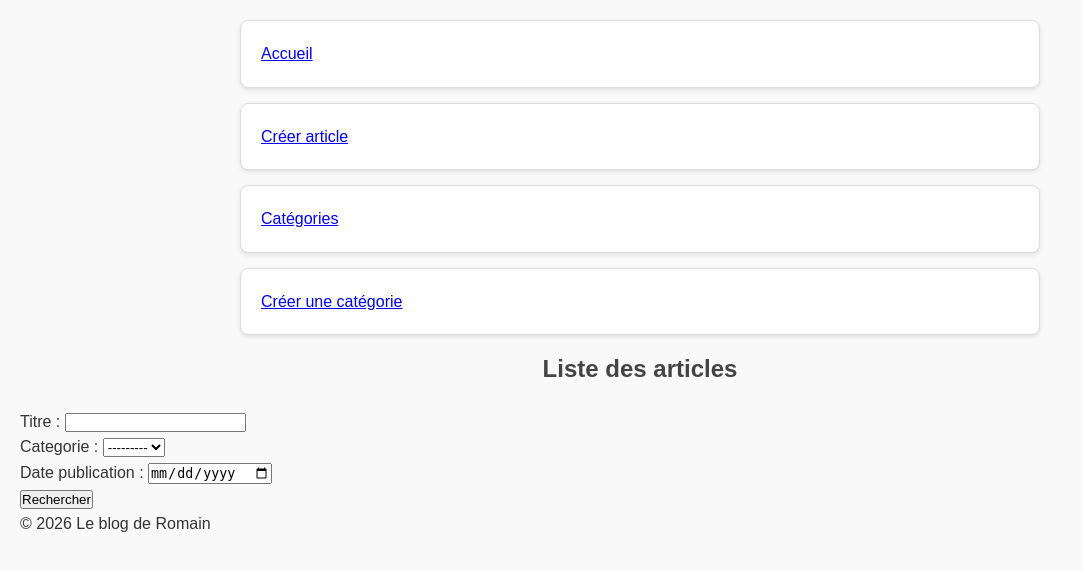
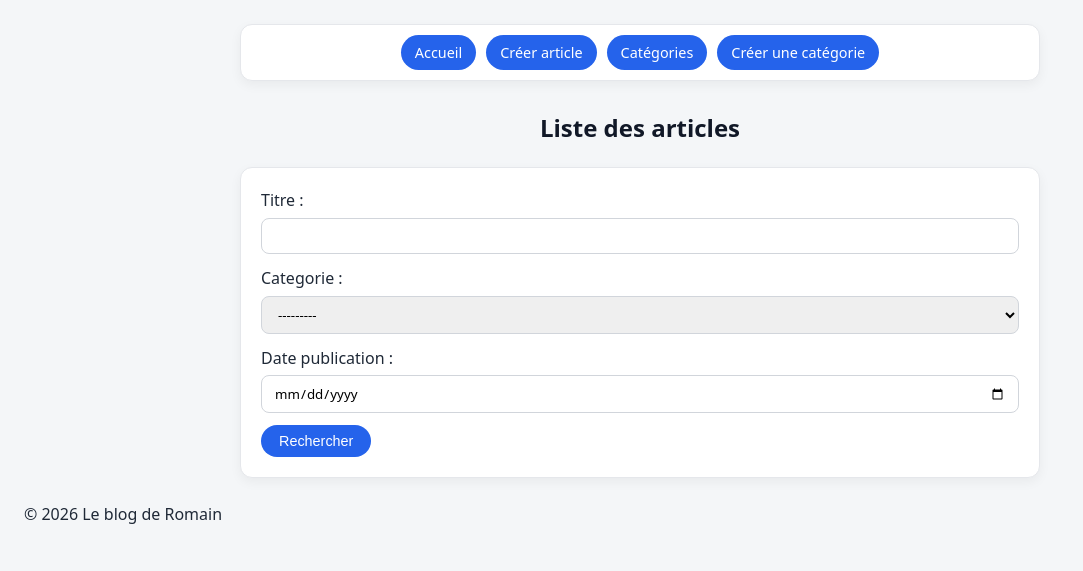
Before and after one commit to romainravasini-del/MyBlog, a Django app: page /blog/ in a window 1280 px wide. Shown: the top 571 px of the page, without its empty margins (0-1083 px from the left). Run offline with Django 5.2, Linux system fonts and the light colour scheme; data that the repository does not hold is empty.

Commit message:
Fin moins moche

```diff
--- a/MyBlog/urls.py
+++ b/MyBlog/urls.py
@@ -16,8 +16,10 @@ Including another URLconf
 """
 from django.contrib import admin
 from django.urls import path, include
+from django.views.generic import TemplateView
 
 urlpatterns = [
+    path('', TemplateView.as_view(template_name='accueil.html'), name='accueil'),
     path('admin/', admin.site.urls),
     path('blog/', include('blog.urls')),
 ]
--- a/blog/templates/blog/liste_articles.html
+++ b/blog/templates/blog/liste_articles.html
@@ -13,7 +13,7 @@
 <ul>
     {% for article in articles %}
     <li>
-        <p><strong>{{ article.titre }}</strong> - {{ article.date_publication|date:"D M Y" }} - {{article.categorie}}
+        <p><strong>{{ article.titre }}</strong> - {{ article.date_publication|date:"d M Y" }} - {{article.categorie}}
         </p>
         <p>{{ article.contenu }}</p>
     </li>
--- a/blog/urls.py
+++ b/blog/urls.py
@@ -1,4 +1,5 @@
 from django.urls import path
+from django.views.generic import TemplateView
 from . import views
 
 urlpatterns = [
@@ -6,4 +7,5 @@ urlpatterns = [
     path('nouveau/', views.CreerArticleView.as_view(), name='creer_article'),
     path('categorie/nouveau',views.CreerCategorieView.as_view(), name='creer_categorie'),
     path('categories/', views.ListeCategoriesView.as_view(), name='liste_categories'),
+    path('', TemplateView.as_view(template_name='accueil.html'), name='accueil'),
 ]
--- a/static/css/styles.css
+++ b/static/css/styles.css
@@ -5,16 +5,15 @@
 }
 
 body {
-    font-family: Arial, sans-serif;
+    font-family: system-ui, -apple-system, sans-serif;
     line-height: 1.6;
-    background-color: #f9f9f9;
-    color: #333;
-    padding: 20px;
+    background-color: #f4f6f8;
+    color: #1f2937;
+    padding: 24px;
 }
 
-h1,
-h2 {
-    color: #444;
+h1, h2 {
+    color: #111827;
     margin-bottom: 20px;
     text-align: center;
 }
@@ -29,24 +28,201 @@ ul {
 li {
     background-color: #ffffff;
     padding: 20px;
-    margin-bottom: 15px;
-    border: 1px solid #ddd;
-    border-radius: 8px;
-    box-shadow: 0 2px 4px rgba(0, 0, 0, 0.1);
+    margin-bottom: 16px;
+    border: 1px solid #e5e7eb;
+    border-radius: 12px;
+    box-shadow: 0 4px 12px rgba(0, 0, 0, 0.05);
     transition: transform 0.2s ease, box-shadow 0.2s ease;
 }
 
 li:hover {
-    transform: translateY(-5px);
-    box-shadow: 0 4px 8px rgba(0, 0, 0, 0.2);
+    transform: translateY(-3px);
+    box-shadow: 0 8px 20px rgba(0, 0, 0, 0.08);
 }
 
 li p strong {
-    font-size: 1.2em;
-    color: #007BFF;
+    font-size: 1.15em;
+    color: #2563eb;
 }
 
 li p {
-    margin-top: 10px;
-    color: #555;
+    margin-top: 8px;
+    color: #4b5563;
 }
+
+header {
+    background-color: #ffffff;
+    border: 1px solid #e5e7eb;
+    border-radius: 12px;
+    box-shadow: 0 4px 12px rgba(0, 0, 0, 0.05);
+    max-width: 800px;
+    margin: 0 auto 28px auto;
+    padding: 10px 16px;
+}
+
+header nav ul {
+    display: flex;
+    justify-content: center;
+    gap: 10px;
+    flex-wrap: wrap;
+    max-width: none;
+}
+
+header nav li {
+    background: none;
+    border: none;
+    box-shadow: none;
+    padding: 0;
+    margin: 0;
+}
+
+header nav li:hover {
+    transform: none;
+    box-shadow: none;
+}
+
+header nav a {
+    display: inline-block;
+    padding: 6px 14px;
+    font-size: 0.9em;
+    background-color: #2563eb;
+    color: #ffffff;
+    text-decoration: none;
+    border-radius: 20px;
+    font-weight: 500;
+    transition: background-color 0.2s ease;
+}
+
+header nav a:hover {
+    background-color: #1d4ed8;
+}
+
+form {
+    background-color: #ffffff;
+    border: 1px solid #e5e7eb;
+    border-radius: 12px;
+    box-shadow: 0 4px 12px rgba(0, 0, 0, 0.05);
+    max-width: 800px;
+    margin: 0 auto 24px auto;
+    padding: 20px;
+}
+
+form p {
+    margin-bottom: 12px;
+}
+
+form input,
+form select,
+form textarea {
+    width: 100%;
+    padding: 8px 12px;
+    margin-top: 4px;
+    border: 1px solid #d1d5db;
+    border-radius: 8px;
+    font-family: inherit;
+}
+
+form button {
+    padding: 8px 18px;
+    font-size: 0.9em;
+    background-color: #2563eb;
+    color: #ffffff;
+    border: none;
+    border-radius: 20px;
+    cursor: pointer;
+    font-weight: 500;
+    transition: background-color 0.2s ease;
+}
+
+form button:hover {
+    background-color: #1d4ed8;
+}
+
+
+header {
+    background-color: #ffffff;
+    border: 1px solid #e5e7eb;
+    border-radius: 12px;
+    box-shadow: 0 4px 12px rgba(0, 0, 0, 0.05);
+    max-width: 800px;
+    margin: 0 auto 28px auto;
+    padding: 10px 16px;
+}
+
+header nav ul {
+    display: flex;
+    justify-content: center;
+    gap: 10px;
+    flex-wrap: wrap;
+    max-width: none;
+}
+
+header nav li {
+    background: none;
+    border: none;
+    box-shadow: none;
+    padding: 0;
+    margin: 0;
+}
+
+header nav li:hover {
+    transform: none;
+    box-shadow: none;
+}
+
+header nav a {
+    display: inline-block;
+    padding: 6px 14px;
+    font-size: 0.9em;
+    background-color: #2563eb;
+    color: #ffffff;
+    text-decoration: none;
+    border-radius: 20px;
+    font-weight: 500;
+    transition: background-color 0.2s ease;
+}
+
+header nav a:hover {
+    background-color: #1d4ed8;
+}
+
+form {
+    background-color: #ffffff;
+    border: 1px solid #e5e7eb;
+    border-radius: 12px;
+    box-shadow: 0 4px 12px rgba(0, 0, 0, 0.05);
+    max-width: 800px;
+    margin: 0 auto 24px auto;
+    padding: 20px;
+}
+
+form p {
+    margin-bottom: 12px;
+}
+
+form input,
+form select,
+form textarea {
+    width: 100%;
+    padding: 8px 12px;
+    margin-top: 4px;
+    border: 1px solid #d1d5db;
+    border-radius: 8px;
+    font-family: inherit;
+}
+
+form button {
+    padding: 8px 18px;
+    font-size: 0.9em;
+    background-color: #2563eb;
+    color: #ffffff;
+    border: none;
+    border-radius: 20px;
+    cursor: pointer;
+    font-weight: 500;
+    transition: background-color 0.2s ease;
+}
+
+form button:hover {
+    background-color: #1d4ed8;
+}
```
Also changed, not shown: template/accueil.html (added, +21 -0 lines).
